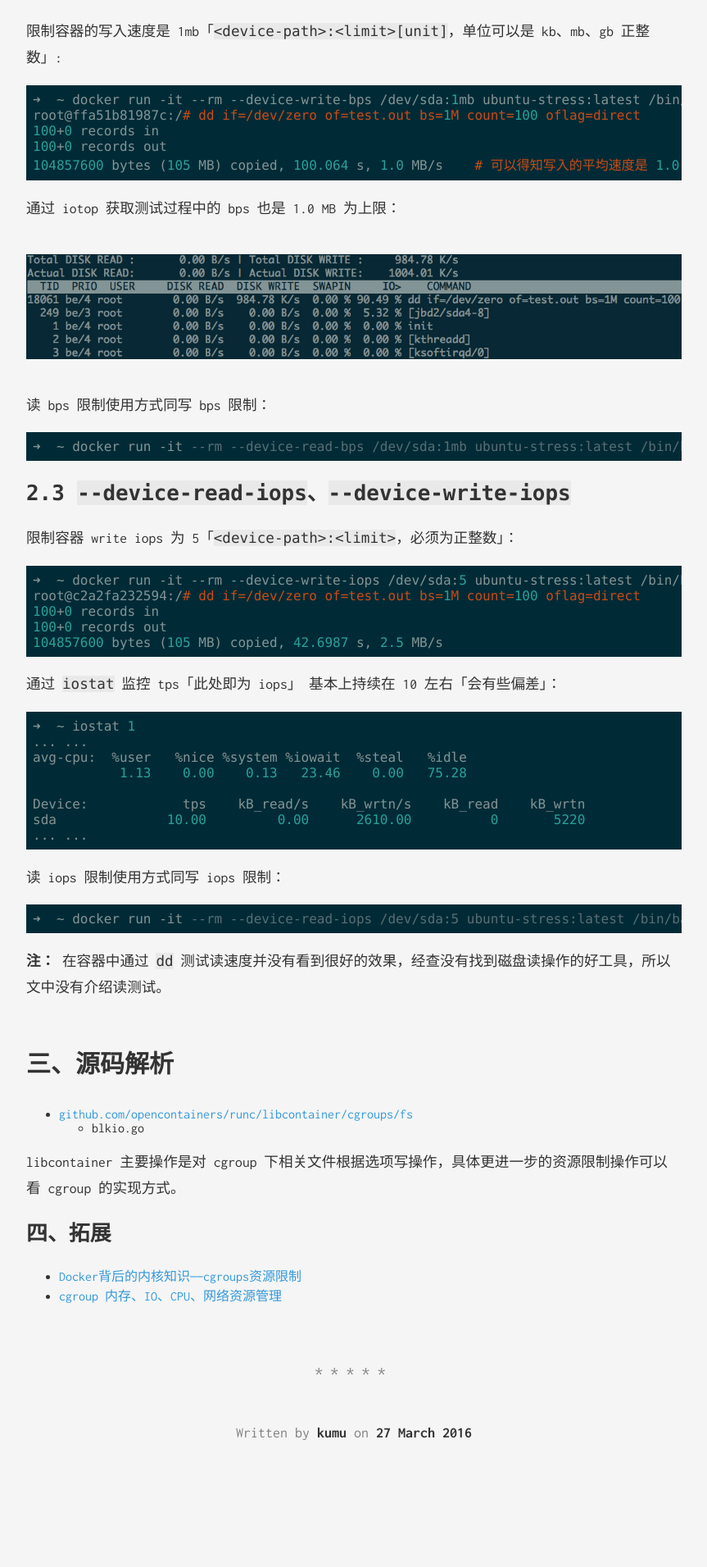
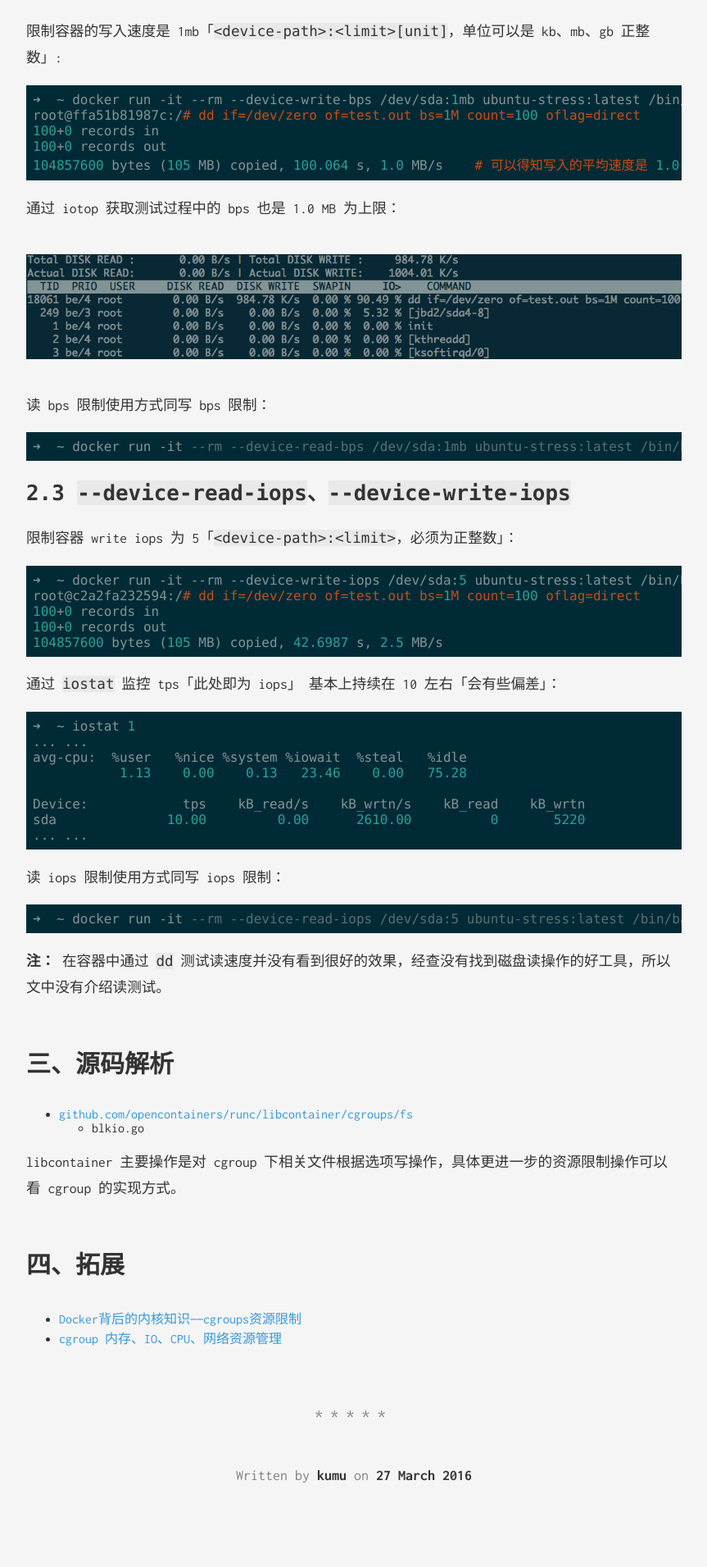
Before and after one commit to opskumu/opskumu.github.io, a Jekyll site: the page built from _posts/2016-03-27-docker-io-limit.md, in a window 1280 px wide. Shown: the part 3015-4926 px from the top of the page at 82% size, without its empty margins (208-1071 px from the left). Built offline with Jekyll 4.4.1, drawn with Linux system fonts in a browser that asks for light colours; comment, search, counter and statistics services are not loaded; before the commit the page ends 4874 px from its top, so only the background shows below that.

```diff
--- a/_posts/2016-03-27-docker-io-limit.md
+++ b/_posts/2016-03-27-docker-io-limit.md
@@ -174,7 +174,7 @@ __注：__ 在容器中通过 `dd` 测试读速度并没有看到很好的效果
 
 libcontainer 主要操作是对 cgroup 下相关文件根据选项写操作，具体更进一步的资源限制操作可以看 cgroup 的实现方式。
 
-### 四、拓展
+## 四、拓展
 
 * [Docker背后的内核知识——cgroups资源限制](http://www.infoq.com/cn/articles/docker-kernel-knowledge-cgroups-resource-isolation)
 * [cgroup 内存、IO、CPU、网络资源管理](http://pan.baidu.com/share/home?uk=1429463486&view=share#category/type=0)
```
